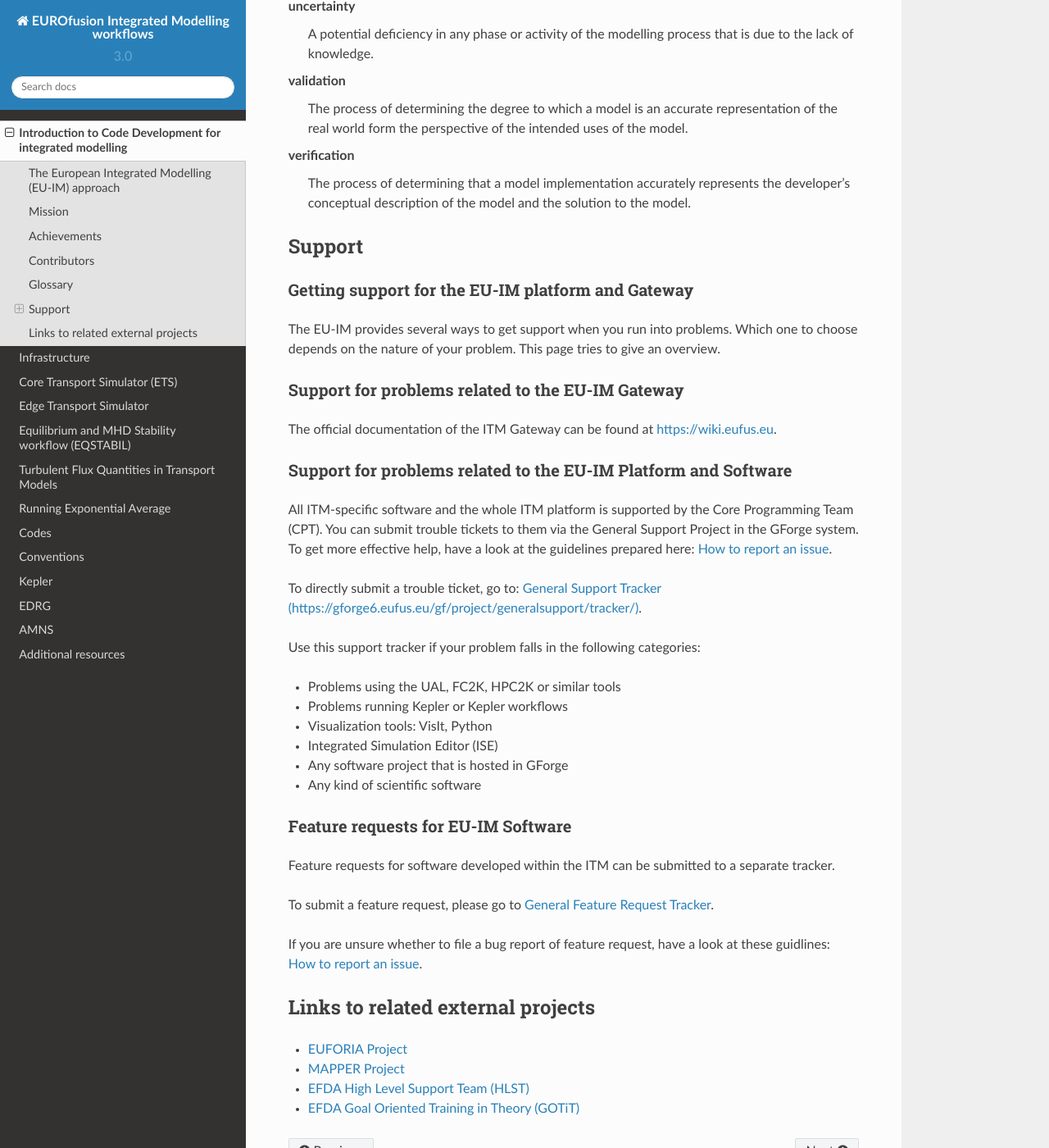
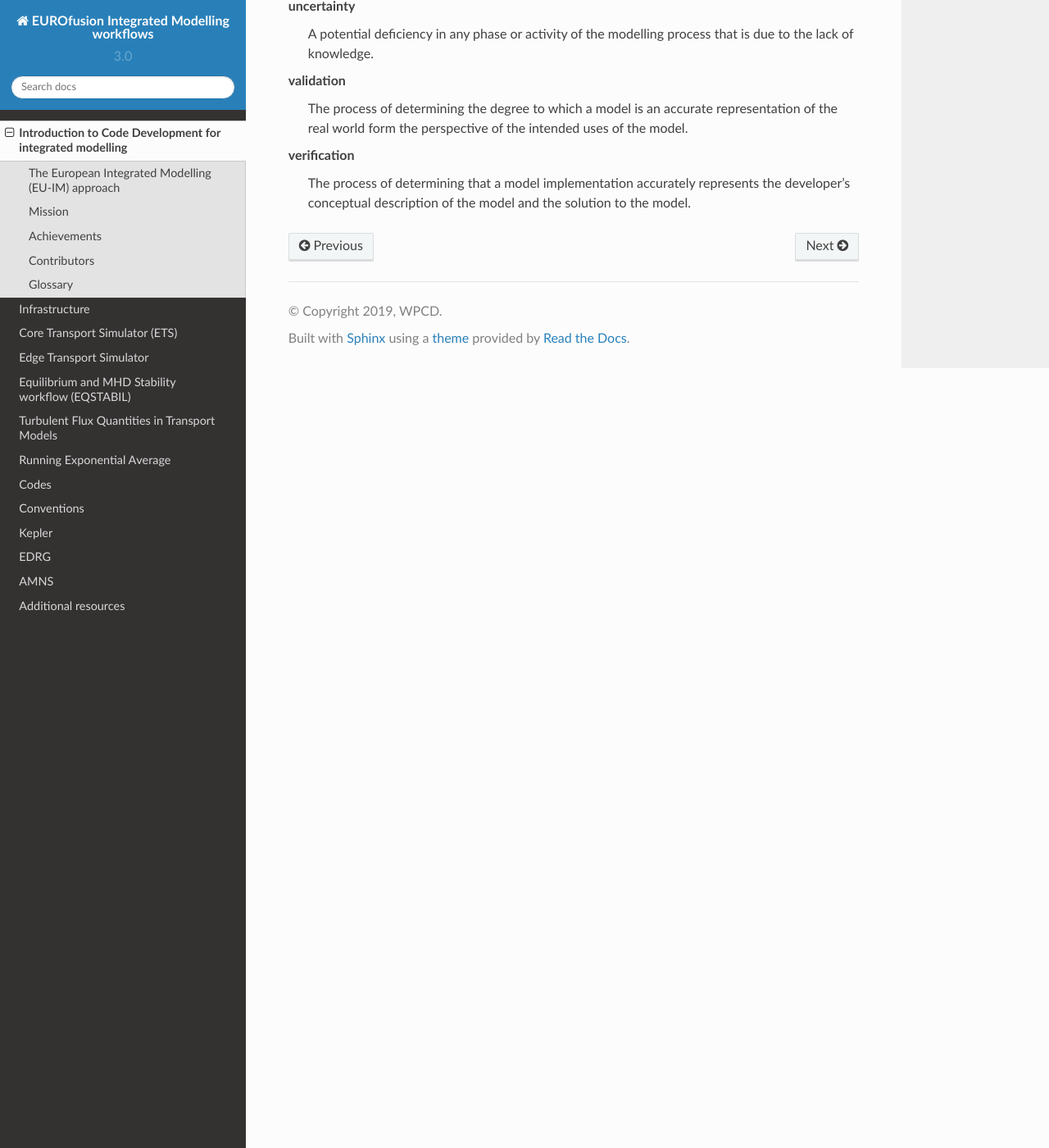
Before and after one commit to WPCD-Workflows/documentation, a Sphinx documentation site: the page built from source/introduction.rst, in a window 1280 px wide and 1400 px high, scrolled down 5267 px. Shown: the whole window at 82% size. Built offline with Sphinx 7.4.7 and the Read the Docs theme 2.0.0, drawn with Linux system fonts in a browser that asks for light colours; some of the changed text lies outside the part shown.

Commit message:
Update introduction.rst

```diff
--- a/source/introduction.rst
+++ b/source/introduction.rst
@@ -163,9 +163,7 @@
   `Gforge <https://gforge6.eufus.eu>`__ hosts all projects (software and infrastructure) under the EU-IM.
 
 EU-IM Gateway
-   The EU-IM Gateway is a compute cluster located at Portici (near
-   Napoli in Italy). It is uses for development and fusion simulations in
-   the EU-IM.
+   The EU-IM Gateway is a computer cluster presently hosted at CINECA, Bologna, Italy. It is used for development and fusion simulations in the EU-IM.
 
 EU-IM Portal
    The `EU-IM Portal
@@ -269,67 +267,3 @@
    The process of determining that a model implementation
    accurately represents the developer's conceptual description of the model
    and the solution to the model.
-
-
-Support
-=======
-
-Getting support for the EU-IM platform and Gateway
---------------------------------------------------
-
-The EU-IM provides several ways to get support when you run into problems.
-Which one to choose depends on the nature of your problem. This page
-tries to give an overview.
-
-Support for problems related to the EU-IM Gateway
--------------------------------------------------
-
-The official documentation of the ITM Gateway can be found at
-https://wiki.eufus.eu.
-
-
-Support for problems related to the EU-IM Platform and Software
----------------------------------------------------------------
-
-All ITM-specific software and the whole ITM platform is supported by the
-Core Programming Team (CPT). You can submit trouble tickets to them via
-the General Support Project in the GForge system. To get more effective
-help, have a look at the guidelines prepared here: `How to report an
-issue <http://portal.efda-itm.eu/twiki/bin/view/Main/HowToReportAnIssue>`__.
-
-To directly submit a trouble ticket, go to: `General Support Tracker
-(https://gforge6.eufus.eu/gf/project/generalsupport/tracker/) <https://gforge6.eufus.eu/gf/project/generalsupport/tracker/?action=TrackerItemBrowse&tracker_id=184>`__.
-
-Use this support tracker if your problem falls in the following
-categories:
-
--  Problems using the UAL, FC2K, HPC2K or similar tools
--  Problems running Kepler or Kepler workflows
--  Visualization tools: VisIt, Python
--  Integrated Simulation Editor (ISE)
--  Any software project that is hosted in GForge
--  Any kind of scientific software
-
-Feature requests for EU-IM Software
------------------------------------
-
-Feature requests for software developed within the ITM can be submitted
-to a separate tracker.
-
-To submit a feature request, please go to `General Feature Request
-Tracker <https://gforge6.eufus.eu/gf/project/generalsupport/tracker/?action=TrackerItemBrowse&tracker_id=702>`_.
-
-If you are unsure whether to file a bug report of feature request, have
-a look at these guidlines: `How to report an
-issue <https://portal.eufus.eu/twiki/bin/view/Main/HowToReportAnIssue>`_.
-
-
-.. _world_itm_external_links:
-
-Links to related external projects
-==================================
-
--  `EUFORIA Project <http://www.euforia-project.eu/EUFORIA/>`__
--  `MAPPER Project <http://www.mapper-project.eu/>`__
--  `EFDA High Level Support Team (HLST) <https://www.efda-hlst.eu/>`__
--  `EFDA Goal Oriented Training in Theory (GOTiT) <https://solps-mdsplus.aug.ipp.mpg.de/GOTiT/>`__
```
